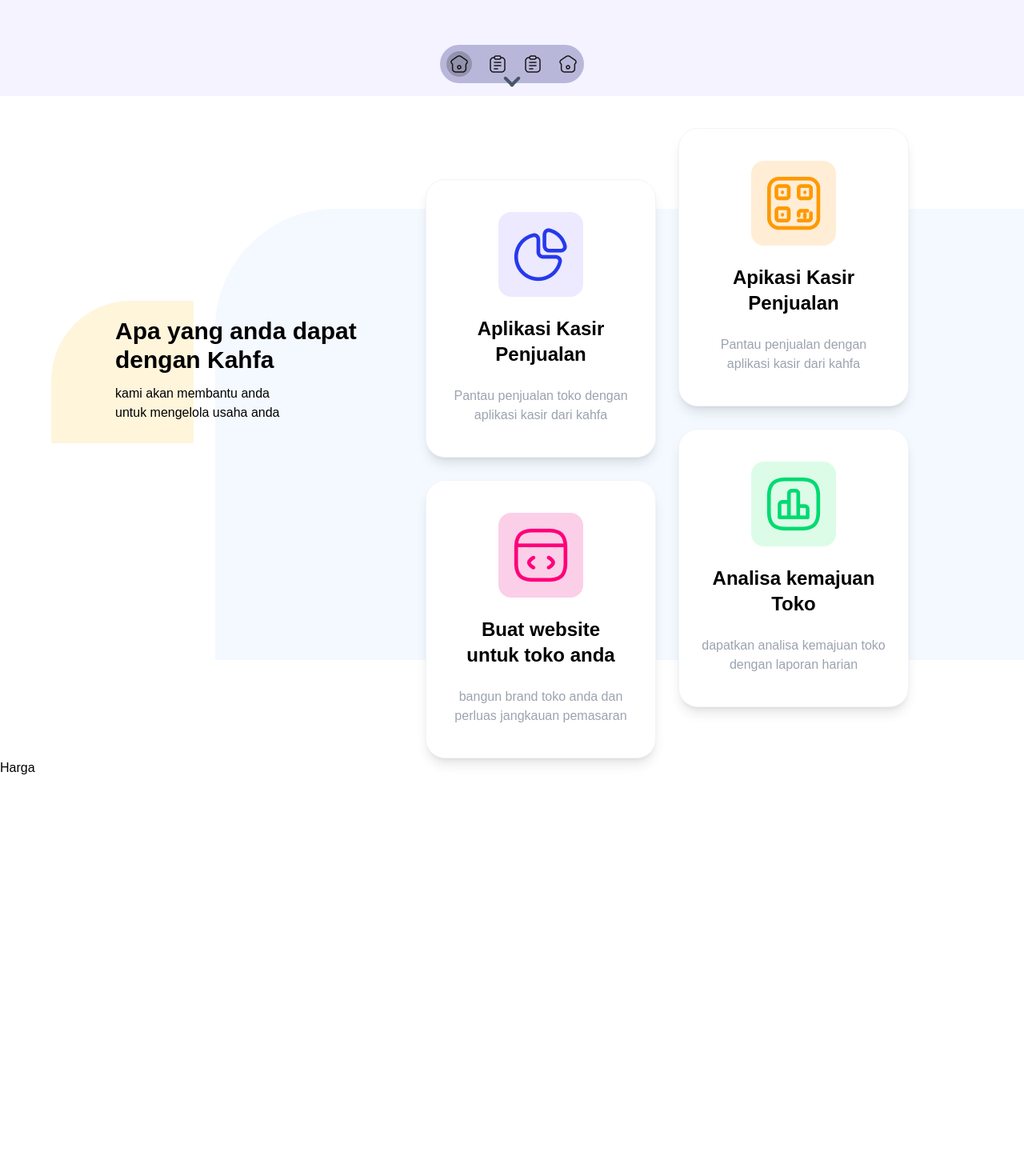
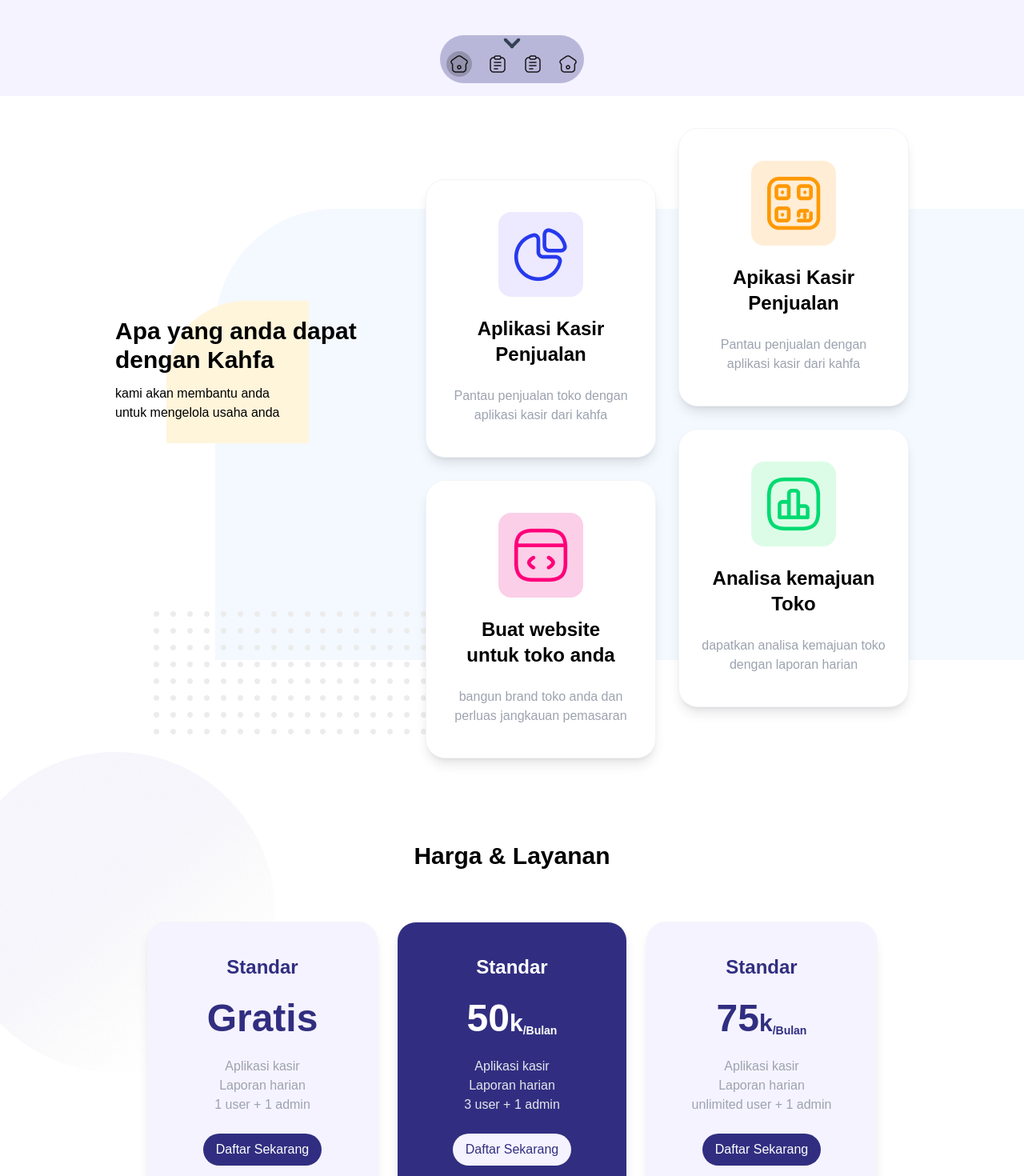
Before and after one commit to mizabun/Kafa-web, a React (Create React App) app: page / in a window 1280 px wide. Shown: the part 680-2150 px from the top of the page at 80% size. Built offline with nearby package versions, Linux system fonts and the light colour scheme.

Commit message:
add harga & layanan

```diff
--- a/src/components/harga/harga.js
+++ b/src/components/harga/harga.js
@@ -2,6 +2,42 @@
 
 export default function Harga() {
     return (
-        <h2 className='h-screen'>Harga</h2>
+        <>
+            <h2 className='font-bold text-3xl text-center'>Harga & Layanan</h2>
+            <div className='flex justify-center'>
+                <div className='border border-slate-100 rounded-3xl shadow-lg bg-violet-50 mt-16 py-10 h-fit w-72 text-center space-y-6 '>
+                    <h3 className='text-2xl font-extrabold text-indigo-900'>Standar</h3>
+                    <p className='text-5xl font-bold text-indigo-900'>Gratis</p>
+                    <div className=''>
+                        <p className='text-gray-400 font-normal'>Aplikasi kasir</p>
+                        <p className='text-gray-400 font-normal'>Laporan harian</p>
+                        <p className='text-gray-400 font-normal'>1 user + 1 admin</p>
+                    </div>
+                    <button className='py-2 px-4 bg-indigo-900 rounded-full text-white'>Daftar Sekarang</button>
+                </div>
+
+                <div className='border border-slate-100 rounded-3xl shadow-lg bg-indigo-900 mt-16 py-10 h-fit w-72 text-center space-y-6 mx-6'>
+                    <h3 className='text-2xl font-extrabold text-white'>Standar</h3>
+                    <p className='text-5xl font-bold text-white'>50<span className='text-3xl'>k<sub className='text-sm'>/Bulan</sub></span></p>
+                    <div className=''>
+                        <p className='text-gray-200 font-normal'>Aplikasi kasir</p>
+                        <p className='text-gray-200 font-normal'>Laporan harian</p>
+                        <p className='text-gray-200 font-normal'>3 user + 1 admin</p>
+                    </div>
+                    <button className='py-2 px-4 bg-violet-50 rounded-full text-indigo-900'>Daftar Sekarang</button>
+                </div>
+
+                <div className='border border-slate-100 rounded-3xl shadow-lg bg-violet-50 mt-16 py-10 h-fit w-72 text-center space-y-6 '>
+                    <h3 className='text-2xl font-extrabold text-indigo-900'>Standar</h3>
+                    <p className='text-5xl font-bold text-indigo-900'>75<span className='text-3xl'>k<sub className='text-sm'>/Bulan</sub></span></p>
+                    <div className=''>
+                        <p className='text-gray-400 font-normal'>Aplikasi kasir</p>
+                        <p className='text-gray-400 font-normal'>Laporan harian</p>
+                        <p className='text-gray-400 font-normal'>unlimited user + 1 admin</p>
+                    </div>
+                    <button className='py-2 px-4 bg-indigo-900 rounded-full text-white'>Daftar Sekarang</button>
+                </div>
+            </div>
+        </>
     )
 }
--- a/src/components/nav/nav.js
+++ b/src/components/nav/nav.js
@@ -9,13 +9,13 @@
         <>
             <nav>
                 <div className={`${show ? '' : 'transform translate-y-14'} block left-2/4 -translate-x-2/4 fixed bottom-4 transition-transform duration-1000`}>
-                    <div className='flex justify-center' onClick={() => setShow(!show)}>
-                        <div className={`${show ? 'tranform translate-y-12 ' : 'rotate-180 '} flex justify-center transition duration-1000 cursor-pointer`}>
-                            <div className='h-1 w-4 rounded-md bg-slate-600 rotate-45'></div>
-                            <div className='h-1 w-4 rounded-md bg-slate-600 -rotate-45 -ml-2'></div>
+                    <div className=' rounded-full bg-indigo-900 bg-opacity-30 '>
+                        <div className='flex justify-center' onClick={() => setShow(!show)}>
+                            <div className={`${show ? '' : 'rotate-180 translate-y-2/3 '} flex justify-center pt-2 transition duration-1000`}>
+                                <div className='h-1 w-4 rounded-md bg-slate-700 rotate-45'></div>
+                                <div className='h-1 w-4 rounded-md bg-slate-700 -rotate-45 -ml-2'></div>
+                            </div>
                         </div>
-                    </div>
-                    <div className=' rounded-full bg-indigo-900 bg-opacity-30 '>
                         <div className='flex items-center space-x-5 p-2'>
                             <a href='#header' onClick={() => setActiveNav('#')} className={activeNav === '#' ? 'bg-black bg-opacity-20 rounded-full p-1' : ''}>
                                 <img src={home} alt='' className='mix-blend-color-burn' />
--- a/src/pages/home/home.js
+++ b/src/pages/home/home.js
@@ -3,6 +3,7 @@
 import Layanan from '../../components/Layanan/layanan'
 import SubHeader from '../../components/subHeader/subHeader'
 import Ellipse1 from '../../asset/Ellipse1.png'
+import Ellipse2 from '../../asset/Ellipse2.png'
 import Rectangle1 from '../../asset/Rectangle1.png'
 import Dot from '../../asset/Dot.png'
 import Rectangle2 from '../../asset/Rectangle2.png'
@@ -26,15 +27,19 @@
             </section>
 
             <section id='layanan'>
-                <img src={Rectangle2} alt='' className='absolute translate-y-1/4 right-0 -z-40' />
-                <img src={Rectangle3} alt='' className='absolute mt-64 ml-16 -z-40' />
-                <div className='px-36'>
+                <div className='relative px-36 pb-6'>
+                    <img src={Rectangle2} alt='' className='absolute translate-y-1/4 right-0 -z-40' />
+                    <img src={Rectangle3} alt='' className='absolute mt-64 ml-16 -z-40' />
                     <Layanan />
                 </div>
             </section>
 
             <section id='harga'>
-                <Harga />
+                <div className='relative pt-20 min-h-screen'>
+                    <img src={Dot} alt='' className='absolute -mt-72 left-48 -z-40' />
+                    <img src={Ellipse2} alt='' className='absolute -mt-28 -left-3 -z-40' />
+                    <Harga />
+                </div>
             </section>
 
             <section id='footer'>
```
Also changed, not shown: src/asset/Ellipse2.png.
